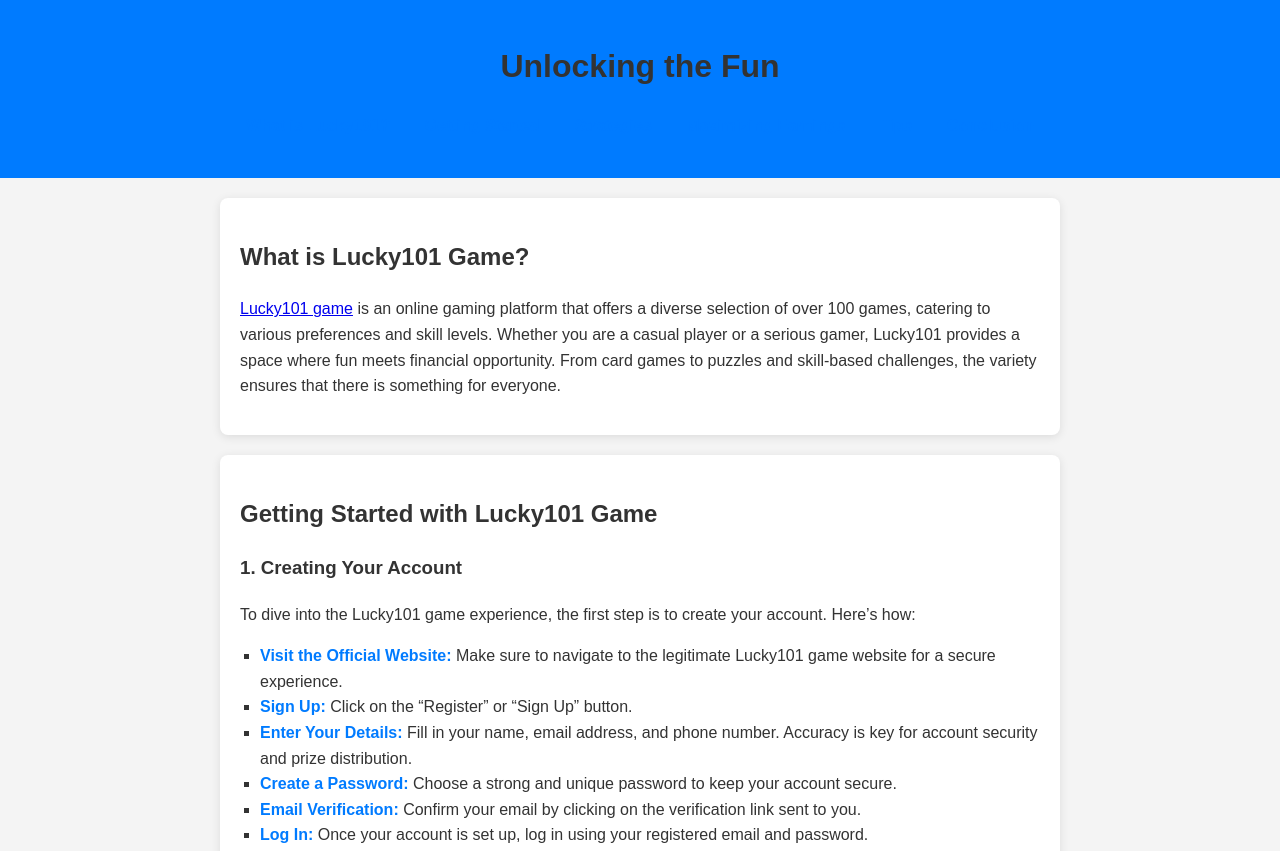
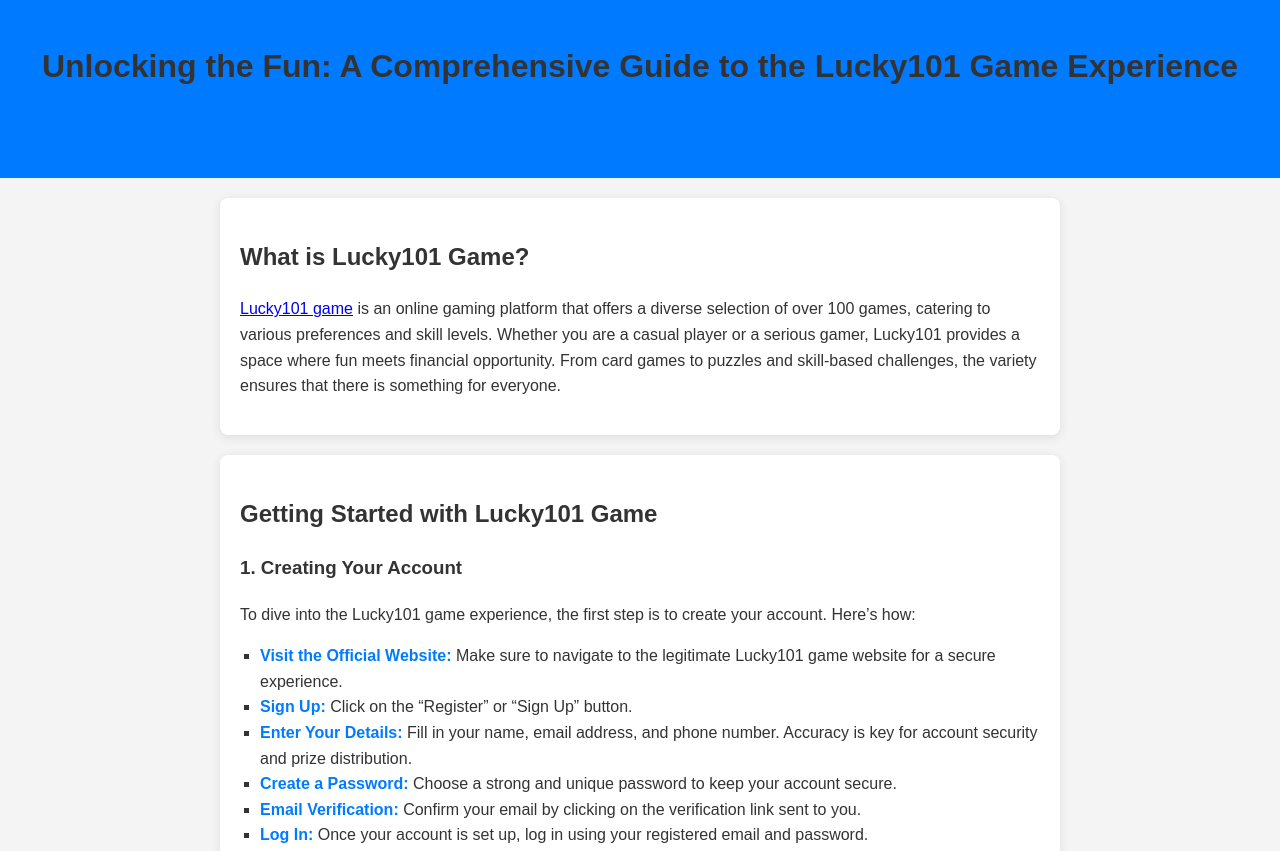
Before and after one commit to roberthinsom/lucky101game, a plain HTML site: page index.html in a window 1280 px wide. Shown: the top 851 px of the page. Drawn offline with Linux system fonts and the light colour scheme.

Commit message:
Update index.html

```diff
--- a/index.html
+++ b/index.html
@@ -65,7 +65,7 @@
 <body>
 
 <header>
-    <h1>Unlocking the Fun</h1>
+    <h1>Unlocking the Fun: A Comprehensive Guide to the Lucky101 Game Experience</h1>
     <nav>
         <a href="#what-is">What is Lucky101?</a>
         <a href="#getting-started">Getting Started</a>
```
